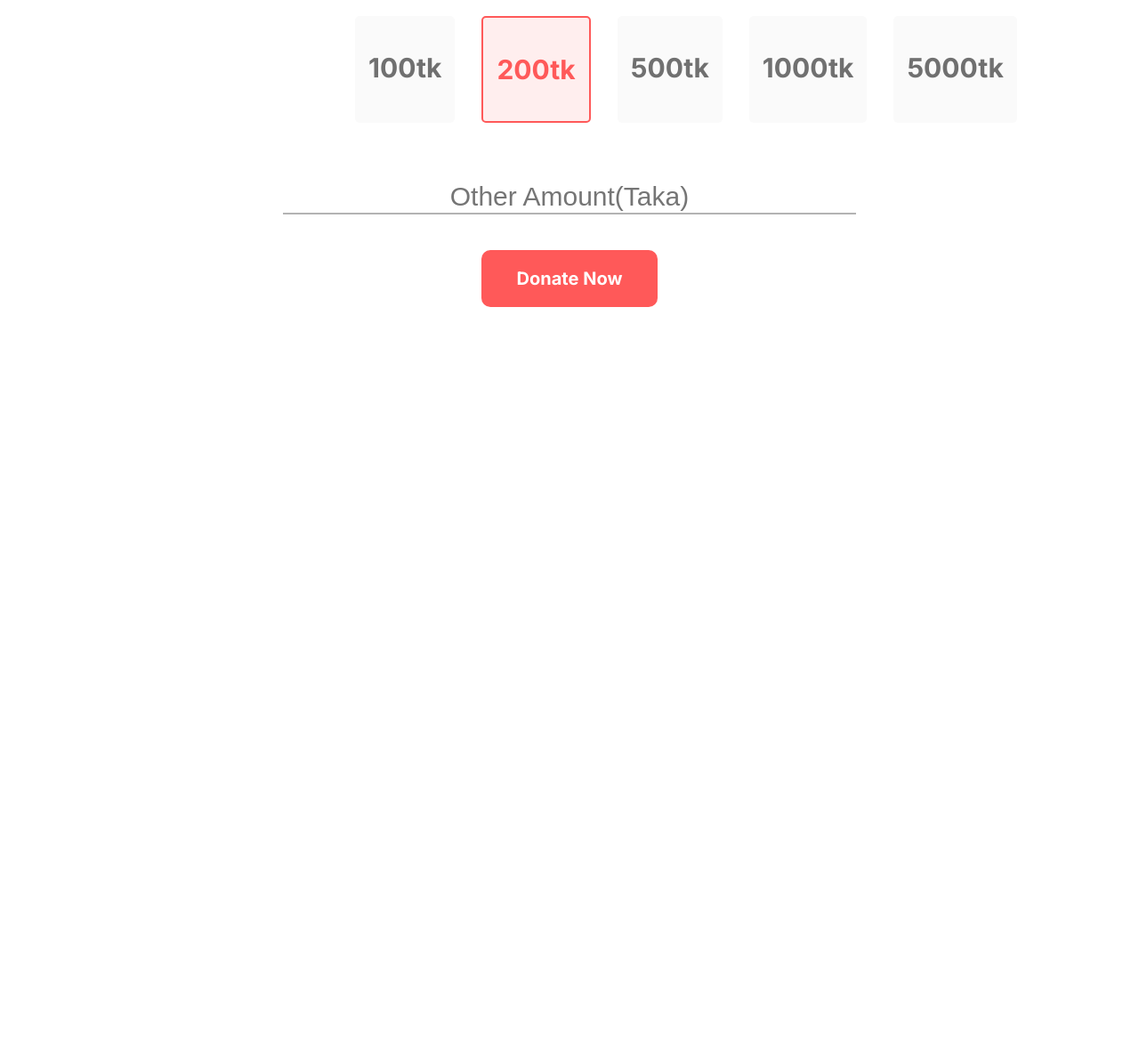
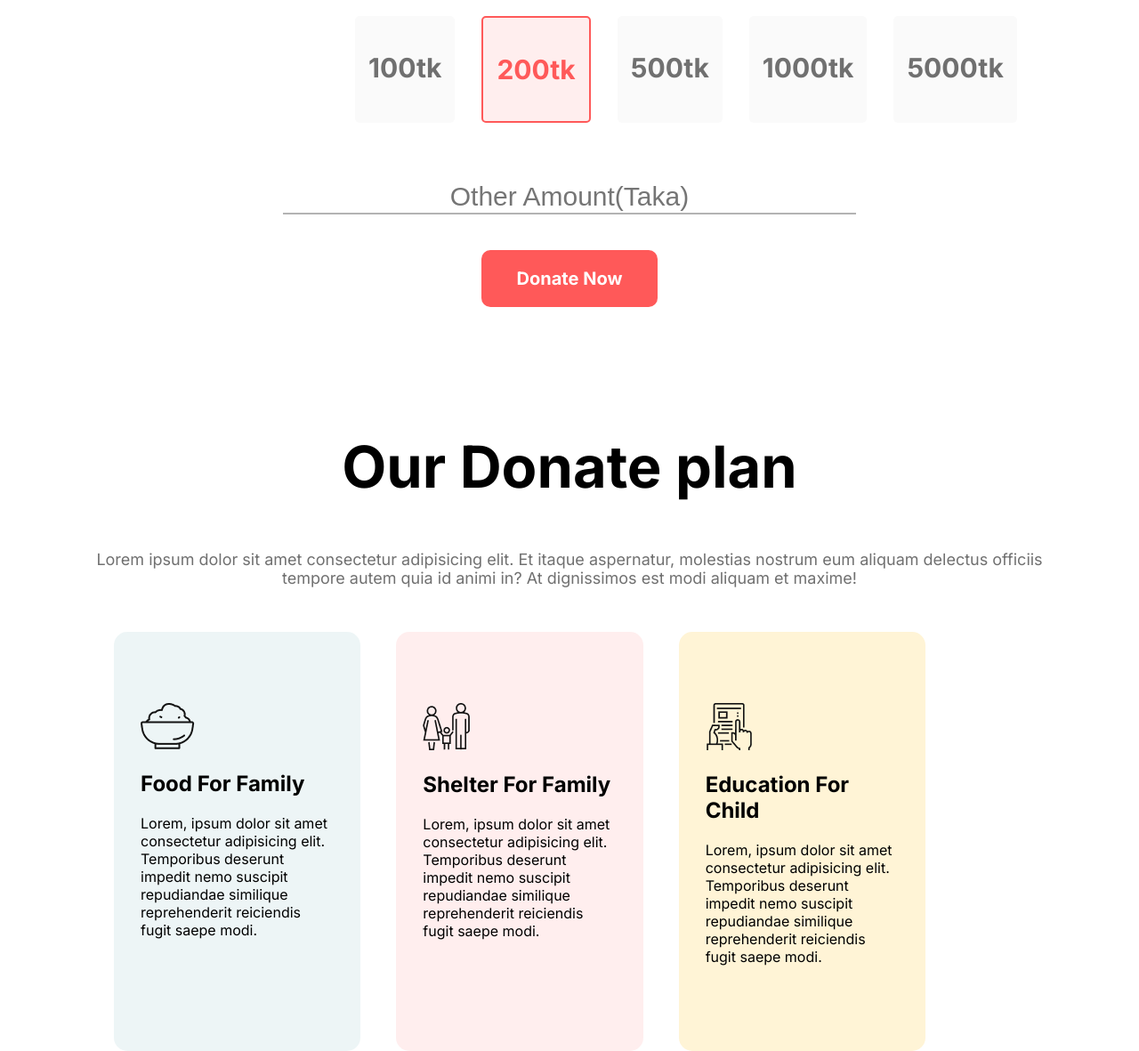
Before and after one commit to anikahammedkhan/donate-today, a plain HTML site: page index.html in a window 1280 px wide. Shown: the part 1202-2383 px from the top of the page at 89% size. Before the commit the page ends 1547 px from the top, so only its background shows below. Drawn offline with Linux system fonts and the light colour scheme.

Commit message:
Third Section Complete

```diff
--- a/index.html
+++ b/index.html
@@ -41,6 +41,32 @@
         </form>
         <a class="btn" href="https://www.linkedin.com/in/anikahammedkhan/" target="_blank">Donate Now</a>
     </section>
+    <section class="third-section">
+        <h1>Our Donate plan</h1>
+        <p id="paragraph">Lorem ipsum dolor sit amet consectetur adipisicing elit. Et itaque aspernatur, molestias
+            nostrum eum
+            aliquam delectus officiis <br>tempore autem quia id animi in? At dignissimos est modi aliquam et maxime!</p>
+        <div class="donate-plan">
+            <div id="food">
+                <img src="icons/food.png" alt="">
+                <h2>Food For Family</h2>
+                <p>Lorem, ipsum dolor sit amet consectetur adipisicing elit. Temporibus deserunt impedit nemo suscipit
+                    repudiandae similique reprehenderit reiciendis fugit saepe modi.</p>
+            </div>
+            <div id="shelter">
+                <img src="icons/shelter.png" alt="">
+                <h2>Shelter For Family </h2>
+                <p>Lorem, ipsum dolor sit amet consectetur adipisicing elit. Temporibus deserunt impedit nemo suscipit
+                    repudiandae similique reprehenderit reiciendis fugit saepe modi.</p>
+            </div>
+            <div id="education">
+                <img src="icons/Frame-1.png" alt="">
+                <h2>Education For Child</h2>
+                <p>Lorem, ipsum dolor sit amet consectetur adipisicing elit. Temporibus deserunt impedit nemo suscipit
+                    repudiandae similique reprehenderit reiciendis fugit saepe modi.</p>
+            </div>
+        </div>
+    </section>
 </body>
 
 </html>
--- a/style.css
+++ b/style.css
@@ -83,3 +83,37 @@ input {
     margin-bottom: 60px;
     margin-top: 50px;
 }
+
+.third-section {
+    text-align: center;
+    margin-top: 160px;
+}
+
+.donate-plan {
+    display: flex;
+    margin-left: 10%;
+    padding-right: 200px;
+    text-align: left;
+
+}
+
+#food {
+    padding: 80px 30px;
+    background: rgba(79, 157, 166, 0.1);
+    border-radius: 15px;
+    margin-right: 40px;
+}
+
+#shelter {
+    padding: 80px 30px;
+    background: rgba(255, 89, 89, 0.1);
+    border-radius: 15px;
+    margin-right: 40px;
+}
+
+#education {
+    padding: 80px 30px;
+    border-radius: 15px;
+    margin-right: 40px;
+    background: #FFF4D6;
+}
```
